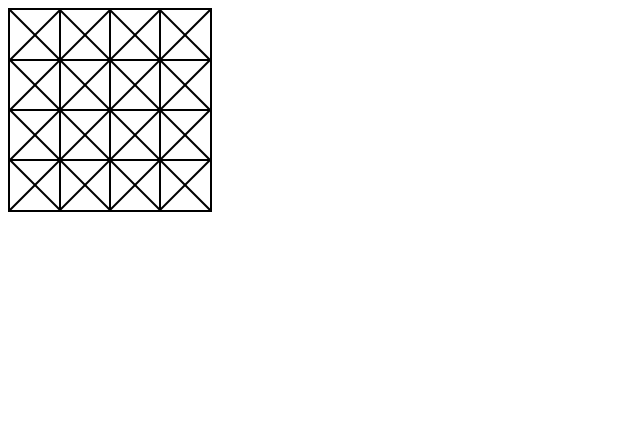
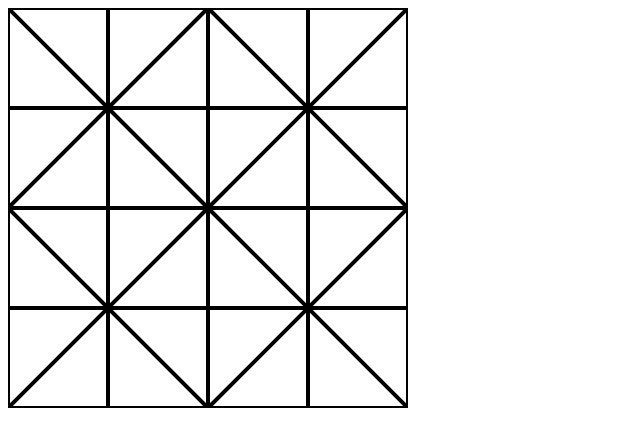
Before and after one commit to mcoppolino/bagh-chal, a plain HTML site: page index.html in a window 1280 px wide. Shown: the whole page, without its empty margins (0-640 px from the left). Drawn offline with Linux system fonts and the light colour scheme.

Commit message:
switch to svg

```diff
--- a/app.js
+++ b/app.js
@@ -1,10 +1,9 @@
-// app.js - Main entry point
+let game;
 
-document.addEventListener("DOMContentLoaded", async function () {
-    const app = document.getElementById("app");
-    if (app) {
-        const { Game } = await import("./game/game.js");
-        const game = new Game();
-        game.render(app);
-    }
+document.addEventListener("DOMContentLoaded", async () => {
+    const { Game } = await import("./game/game.js");
+
+    game = new Game();
+    game.initialize();
+    game.render();
 });
--- a/game/board.js
+++ b/game/board.js
@@ -1,34 +1,48 @@
-
 export class Board {
-    constructor(size = 4, tileSize = 50) {
+    constructor(size, tileSize) {
         this.size = size;
         this.tileSize = tileSize;
+        this.pieces = new Map();
     }
 
-    generateBoard() {
-        let board = `<svg class='board' width='${this.size * this.tileSize}' height='${this.size * this.tileSize}'>`;
+    insert(x, y, piece) {
+        const key = `${x},${y}`;
+        this.pieces.set(key, piece);
+    }
 
-        // grid
-        for (let i = 1; i < this.size; i++) {
+    render(svg) {
+        svg.innerHTML = "";
+
+        // Draw grid
+        for (let i = 0; i <= this.size; i++) {
             let pos = i * this.tileSize;
-            board += `<line x1='${pos}' y1='0' x2='${pos}' y2='${this.size * this.tileSize}' stroke='black' stroke-width='2' />`;
-            board += `<line x1='0' y1='${pos}' x2='${this.size * this.tileSize}' y2='${pos}' stroke='black' stroke-width='2' />`;
+            svg.appendChild(this.createLine(pos, 0, pos, this.size * this.tileSize, 4));
+            svg.appendChild(this.createLine(0, pos, this.size * this.tileSize, pos, 4));
         }
 
-        // diagonals
-        for (let row = 0; row < this.size; row++) {
-            for (let col = 0; col < this.size; col++) {
-                const x1 = col * this.tileSize;
-                const y1 = row * this.tileSize;
-                const x2 = (col + 1) * this.tileSize;
-                const y2 = (row + 1) * this.tileSize;
+        // Draw diagonals
+        for (let row = 0; row < this.size; row+=2) {
+            for (let col = 0; col < this.size; col += 2) {
+                let x1 = col * this.tileSize;
+                let y1 = row * this.tileSize;
+                let x2 = (col + 2) * this.tileSize;
+                let y2 = (row + 2) * this.tileSize;
 
-                board += `<line x1='${x1}' y1='${y1}' x2='${x2}' y2='${y2}' stroke='black' stroke-width='2' />`;
-                board += `<line x1='${x1}' y1='${y2}' x2='${x2}' y2='${y1}' stroke='black' stroke-width='2' />`;
+                // Draw main diagonals for each square
+                svg.appendChild(this.createLine(x1, y1, x2, y2));
+                svg.appendChild(this.createLine(x1, y2, x2, y1));
             }
         }
+    }
 
-        board += "</svg>";
-        return board;
+    createLine(x1, y1, x2, y2, stroke=4) {
+        let line = document.createElementNS("http://www.w3.org/2000/svg", "line");
+        line.setAttribute("x1", x1);
+        line.setAttribute("y1", y1);
+        line.setAttribute("x2", x2);
+        line.setAttribute("y2", y2);
+        line.setAttribute("stroke", "black");
+        line.setAttribute("stroke-width", stroke.toString());
+        return line;
     }
 }
--- a/game/game.js
+++ b/game/game.js
@@ -1,12 +1,18 @@
-
 import { Board } from "./board.js";
 
 export class Game {
-    constructor(size = 4, tileSize = 50) {
+    constructor(size = 4, tileSize = 100) {
         this.board = new Board(size, tileSize);
+        this.svg = document.createElementNS("http://www.w3.org/2000/svg", "svg");
+        this.svg.setAttribute("width", (size * tileSize).toString());
+        this.svg.setAttribute("height", (size * tileSize).toString());
     }
 
-    render(parentElement) {
-        parentElement.innerHTML = this.board.generateBoard();
+    initialize() {
+        document.getElementById("app").appendChild(this.svg);
+    }
+
+    render() {
+        this.board.render(this.svg);
     }
 }
```
Also changed, not shown: index.html (+0 -1 lines).
